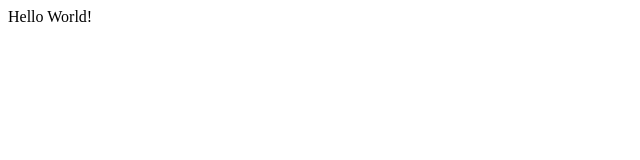
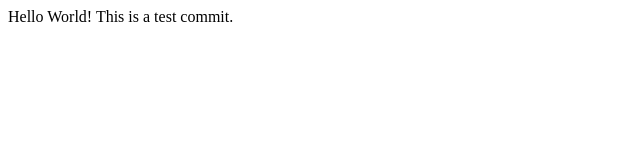
Before and after one commit to elks/Hello-World, a plain HTML site: page index.html in a window 1280 px wide. Shown: the whole page, without its empty margins (0-640 px from the left). Drawn offline with Linux system fonts and the light colour scheme.

Commit message:
Desktop Test Commit

```diff
--- a/index.html
+++ b/index.html
@@ -3,6 +3,6 @@
 <title>Git Page</title>
 </head>
 <body>
-Hello World!
+Hello World! This is a test commit.
 </body>
 </html>
```
